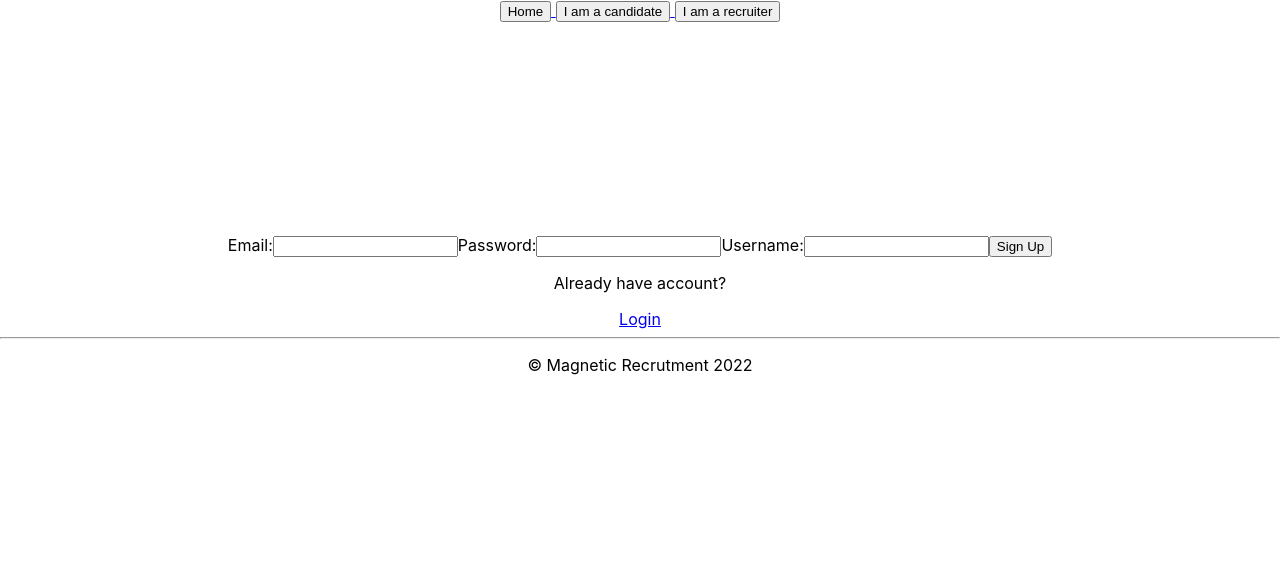
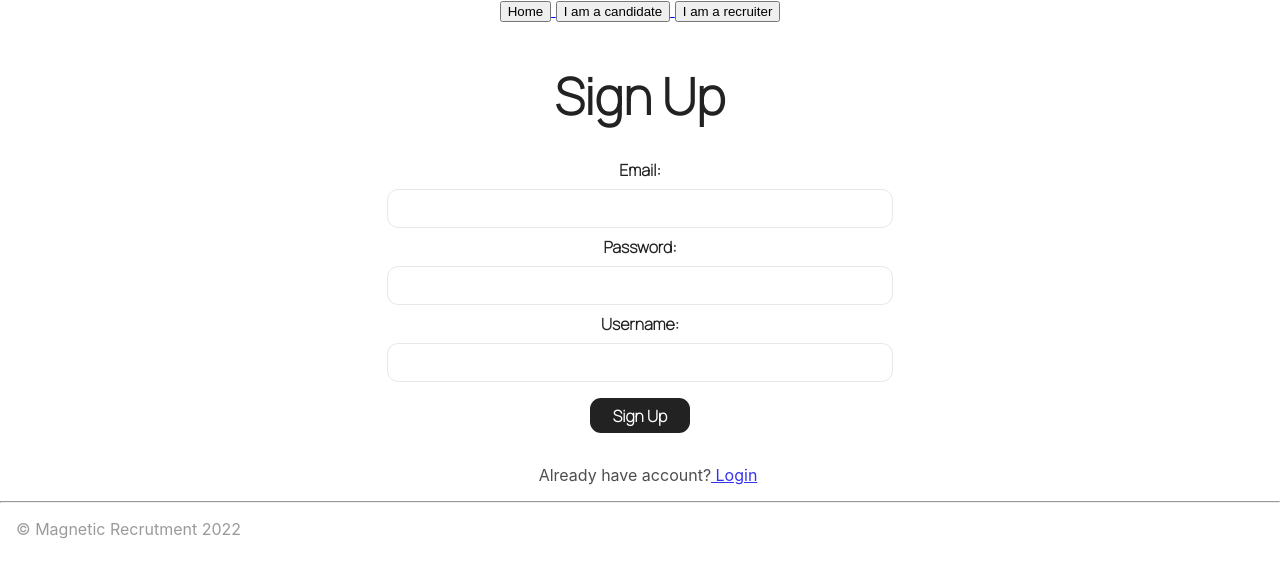
Before and after one commit to BenedicteCn/magnetic-recrutment-front, a React (Create React App) app: page /hr/signup in a window 1280 px wide. Shown: the top 578 px of the page. Built offline with nearby package versions, Linux system fonts and the light colour scheme; no server answers.

Commit message:
css ongoing on auth and candidate page

```diff
--- /dev/null
+++ b/src/components/Footer.css
@@ -0,0 +1,8 @@
+p {
+  text-align: left;
+  font: normal normal medium 16px/22px Manrope;
+  letter-spacing: 0px;
+  color: #828282;
+  opacity: 0.8;
+  padding-left: 1em;
+}
--- a/src/components/Footer.jsx
+++ b/src/components/Footer.jsx
@@ -1,4 +1,6 @@
 import React from 'react';
+import './Footer.css'
+
 
 function Footer() {
   return (
--- /dev/null
+++ b/src/pages/Auth.css
@@ -0,0 +1,87 @@
+@import url('https://fonts.googleapis.com/css2?family=Arimo&family=Manrope:wght@200&family=Open+Sans:wght@300;400&display=swap');
+
+h2 {
+  text-align: center;
+  font: normal normal 600 50px/78px Manrope;
+  letter-spacing: 0px;
+  opacity: 1;
+  margin: 0;
+  padding-top: 0.7em;
+}
+
+h3 {
+  opacity: 1;
+  font-size: 22px;
+  margin: 0;
+
+}
+
+label {
+  text-align: left;
+  font: normal normal 600 16px/22px Manrope;
+  letter-spacing: 0px;
+  color: #222222;
+  opacity: 1;
+  padding: 0.5em;
+}
+
+input {
+
+  width: 500px;
+  height: 35px;
+  background: #FFFFFF 0% 0% no-repeat padding-box;
+  border: 1px solid #E8E8E8;
+  border-radius: 11px;
+  opacity: 1;
+}
+
+.already {
+
+  text-align: center;
+  font: normal normal medium 16px/22px Manrope;
+  letter-spacing: 0px;
+  color: #222222;
+  padding-top: 1em
+}
+
+.signup {
+  background: #222222 0% 0% no-repeat padding-box;
+  border-radius: 11px;
+  opacity: 1;
+  text-align: center;
+  font: normal normal 600 16px/22px Manrope;
+  color: #FFFFFF;
+  opacity: 1;
+  width: 100px;
+  height: 35px;
+  border: none;
+  margin-top: 1em;
+  cursor: pointer;
+}
+
+a.github {
+  padding: 0.45em;
+
+}
+
+.github {
+  width: 100px;
+  height: 35px;
+  border: 1px solid #222222;
+  border-radius: 11px;
+  opacity: 1;
+  text-align: left;
+  font: normal normal 600 16px/22px Manrope;
+  color: #222222;
+  opacity: 1;
+  margin-top: 1em;
+  text-decoration: none;
+}
+
+form {
+  display:flex;
+  flex-direction: column;
+  align-items: center;
+  margin: 1em;
+
+}
--- /dev/null
+++ b/src/pages/CandidateProfile.css
@@ -0,0 +1,11 @@
+.submit {
+  border: none;
+  border-radius: 11px;
+  opacity: 1;
+  background: #222222 0% 0% no-repeat padding-box;
+  text-align: left;
+  font: normal normal 600 16px/22px Manrope;
+  letter-spacing: 0px;
+  color: #FFFFFF;
+  opacity: 1;
+}
--- a/src/pages/CandidateProfilePage.jsx
+++ b/src/pages/CandidateProfilePage.jsx
@@ -1,6 +1,10 @@
 import React from 'react'
 import { MultiSelect } from "react-multi-select-component";
 import { useState } from 'react'
+import axios from "axios";
+import { Navigate } from 'react-router-dom';
+import './CandidateProfile.css'
+
 
 const optionsRemote = [
   { value: 'Full', label: 'Full' },
@@ -40,67 +44,110 @@ const optionsExperience = [
 
 const CandidateProfilePage = () => {
 
-  const [selectedRemote, setSelectedRemote] = useState([]);
-  const [selectedSalary, setSelectedSalary] = useState([]);
-  const [selectedContract, setSelectedContract] = useState([]);
-  const [selectedPosition, setSelectedPosition] = useState([]);
-  const [selectedExperience, setSelectedExperience] = useState([]);
+  const [remote, setSelectedRemote] = useState([]);
+  const [salary, setSelectedSalary] = useState([]);
+  const [contract, setSelectedContract] = useState([]);
+  const [position, setSelectedPosition] = useState([]);
+  const [experience, setSelectedExperience] = useState([]);
+
+  const handleSubmit = (e) => {
+    e.preventDefault();
+    const remoteCopy = remote.map(x => x.value)
+    const salaryCopy = salary.map(x => x.value)
+    const contractCopy = contract.map(x => x.value)
+    const positionCopy = position.map(x => x.value)
+    const experienceCopy = experience.map(x => x.value)
+    //const requestBody = { remoteCopy, salaryCopy, contractCopy, positionCopy, experienceCopy };
+
+    //console.log("array", requestBody)
+    axios({
+      method: 'PATCH',
+      url: "http://localhost:5005/profile/create",
+      data:{
+        remote: remoteCopy,
+        salary: salaryCopy,
+        contract: contractCopy,
+        position: positionCopy,
+        experience: experienceCopy
+      },
+      withCredentials:true
+      })
+      // .post(`${API_URL}/profile/create`, requestBody)
+      .then((response) => {
+        console.log(response)
+      })
+      // )
+    //     // Reset the state
+    //     setSelectedRemote("");
+    //     setSelectedSalary("");
+    //     setSelectedContract("");
+    //     setSelectedPosition("");
+    //     setSelectedExperience("");
+    //   })
+      // .catch((error) => console.log(error));
+  };
+
 
   return (
     <div>
 
   <h2>Edit your profile</h2>
   <p>Please tell us more about you and the job you are looking for!</p>
-  <div class="row">
-  <div class="col-md-6">
-    <form action="/profile/create" method="post" enctype="multipart/form-data">
+  <div className="row">
+  <div className="col-md-6">
 
-        <div class="form-group">
+
+      <form action="/profile/create" method="post" enctype="multipart/form-data">
+        <div className="form-group">
           <label> Upload your CV (can be a PDF or a PNG only)
-            <input type="file" name="document-cv" class="form-control-file" />
+            <input type="file" name="cv-url" />
           </label>
+        </div>
+        <button className="submit" type="submit" >Upload CV</button>
+      </form>
 
-        <h3>Remote option desired:</h3>
+
+      <form onSubmit={handleSubmit}>
+        <label>Remote option desired:</label>
         <MultiSelect
         options={optionsRemote}
-        value={selectedRemote}
-        onChange={setSelectedRemote}
+        value={remote}
+        onChange={(item) => setSelectedRemote(item)}
         labelledBy="Select"
         />
 
-      <h3>Expected salary:</h3>
+      <label>Expected salary:</label>
       <MultiSelect
         options={optionsSalary}
-        value={selectedSalary}
-        onChange={setSelectedSalary}
+        value={salary}
+        onChange={(item) => setSelectedSalary(item)}
         labelledBy="Select"
       />
 
-      <h3>Contract type:</h3>
+      <label>Contract type:</label>
       <MultiSelect
         options={optionsContract}
-        value={selectedContract}
-        onChange={setSelectedContract}
+        value={contract}
+        onChange={(item) => setSelectedContract(item)}
         labelledBy="Select"
       />
 
-      <h3>Position searched:</h3>
+      <label>Position searched:</label>
       <MultiSelect
         options={optionsPosition}
-        value={selectedPosition}
-        onChange={setSelectedPosition}
+        value={position}
+        onChange={(item) => setSelectedPosition(item)}
         labelledBy="Select"
       />
 
-      <h3>Professional experience:</h3>
+      <label>Professional experience:</label>
       <MultiSelect
         options={optionsExperience}
-        value={selectedExperience}
-        onChange={setSelectedExperience}
+        value={experience}
+        onChange={(item) => setSelectedExperience(item)}
         labelledBy="Select"
       />
-        </div>
-        <button type="submit" class="btn btn-primary">Edit</button>
+        <button type="submit">Edit Profile</button>
       </form>
     </div>
   </div>
--- a/src/pages/LoginCandidatePage.jsx
+++ b/src/pages/LoginCandidatePage.jsx
@@ -3,6 +3,7 @@ import axios from 'axios';
 import { Link, useNavigate } from 'react-router-dom';
 import { AuthContext } from '../context/auth.context';
 import { API_URL } from '../utils/constants';
+import './Auth.css'
 
 function LoginCandidatePage(props) {
   const [email, setEmail] = useState('');
@@ -40,7 +41,7 @@ function LoginCandidatePage(props) {
 
   return (
     <div className="LoginPage">
-      <h1>Login</h1>
+      <h2>Login</h2>
 
       <form onSubmit={handleLoginSubmit}>
         <label>Email:</label>
@@ -54,13 +55,17 @@ function LoginCandidatePage(props) {
           onChange={handlePassword}
         />
 
-        <button type="submit">Login</button>
+        <button className="signup" type="submit">Login</button>
       </form>
       {errorMessage && <p className="error-message">{errorMessage}</p>}
 
-      <p>Don't have an account yet?</p>
+      <a className="github" href="http://localhost:5005/candidate/auth/github">
+        Log in with Github
+      </a>
 
-      <Link to={'/candidate/signup'}> Sign Up</Link>
+      <p className ="already">Don't have an account yet?
+
+      <Link to={'/candidate/signup'}> Sign Up</Link></p>
     </div>
   );
 }
--- a/src/pages/LoginHRPage.jsx
+++ b/src/pages/LoginHRPage.jsx
@@ -3,6 +3,7 @@ import axios from 'axios'
 import { Link, useNavigate } from 'react-router-dom'
 import { AuthContext } from '../context/auth.context'
 import { API_URL } from '../utils/constants'
+import './Auth.css'
 
 function LoginHRPage(props) {
   const [email, setEmail] = useState('')
@@ -39,7 +40,7 @@ function LoginHRPage(props) {
 
   return (
     <div className='LoginPage'>
-      <h1>Login</h1>
+      <h2>Login</h2>
 
       <form onSubmit={handleLoginSubmit}>
         <label>Email:</label>
@@ -53,12 +54,12 @@ function LoginHRPage(props) {
           onChange={handlePassword}
         />
 
-        <button type='submit'>Login</button>
+        <button className="signup" type='submit'>Login</button>
       </form>
       {errorMessage && <p className='error-message'>{errorMessage}</p>}
 
-      <p>Don't have an account yet?</p>
-      <Link to={'/hr/signup'}> Sign Up</Link>
+      <p className ="already">Don't have an account yet?
+      <Link to={'/hr/signup'}> Sign Up</Link></p>
     </div>
   )
 }
--- a/src/pages/SignupCandidatePage.jsx
+++ b/src/pages/SignupCandidatePage.jsx
@@ -1,6 +1,7 @@
 import { useState } from 'react';
 import { Link, useNavigate } from 'react-router-dom';
 import axios from 'axios';
+import './Auth.css'
 
 const API_URL = 'http://localhost:5005';
 
@@ -43,7 +44,8 @@ function SignupCandidatePage(props) {
 
   return (
     <div className="SignupPage">
-      <h1>Sign Up</h1>
+      <h2>Sign Up</h2>
+      <h3>For candidate</h3>
 
       <form onSubmit={handleSignupSubmit}>
         <label>Email:</label>
@@ -60,23 +62,16 @@ function SignupCandidatePage(props) {
         <label>Username:</label>
         <input type="text" name="username" value={username} onChange={handleName} />
 
-        <button type="submit">Sign Up</button>
+        <button className="signup" type="submit">Sign Up</button>
       </form>
       {errorMessage && <p className="error-message">{errorMessage}</p>}
 
-      <a href="http://localhost:5005/candidate/auth/github">
-              Sign in with Github
-
+      <a className="github" href="http://localhost:5005/candidate/auth/github">
+        Sign up with Github
       </a>
 
-      {/* <div className="github" onClick={github}> */}
-       {/* <img src={Github} alt="" className="icon" /> */}
-      {/* </div> */}
-
-      <hr/>
-
-      <p>Already have account?</p>
-      <Link to={'/candidate/login'}> Login</Link>
+      <p className ="already">Already have account?
+      <Link to={'/candidate/login'}> Login</Link></p>
 
     </div>
   );
--- a/src/pages/SignupHRPage.jsx
+++ b/src/pages/SignupHRPage.jsx
@@ -1,6 +1,7 @@
 import { useState } from "react";
 import { Link, useNavigate } from "react-router-dom";
 import axios from "axios";
+import './Auth.css'
 
 const API_URL = "http://localhost:5005";
 
@@ -40,7 +41,7 @@ function SignupPage(props) {
 
   return (
     <div className="SignupPage">
-      <h1>Sign Up</h1>
+      <h2>Sign Up</h2>
 
       <form onSubmit={handleSignupSubmit}>
         <label>Email:</label>
@@ -67,13 +68,13 @@ function SignupPage(props) {
           onChange={handleName}
         />
 
-        <button type="submit">Sign Up</button>
+        <button className="signup"  type="submit">Sign Up</button>
       </form>
 
       { errorMessage && <p className="error-message">{errorMessage}</p> }
 
-      <p>Already have account?</p>
-      <Link to={"/hr/login"}> Login</Link>
+      <p className ="already"> Already have account?
+      <Link to={"/hr/login"}> Login</Link></p>
     </div>
   )
 }
```
Also changed, not shown: src/App.js (+12 -12 lines).
